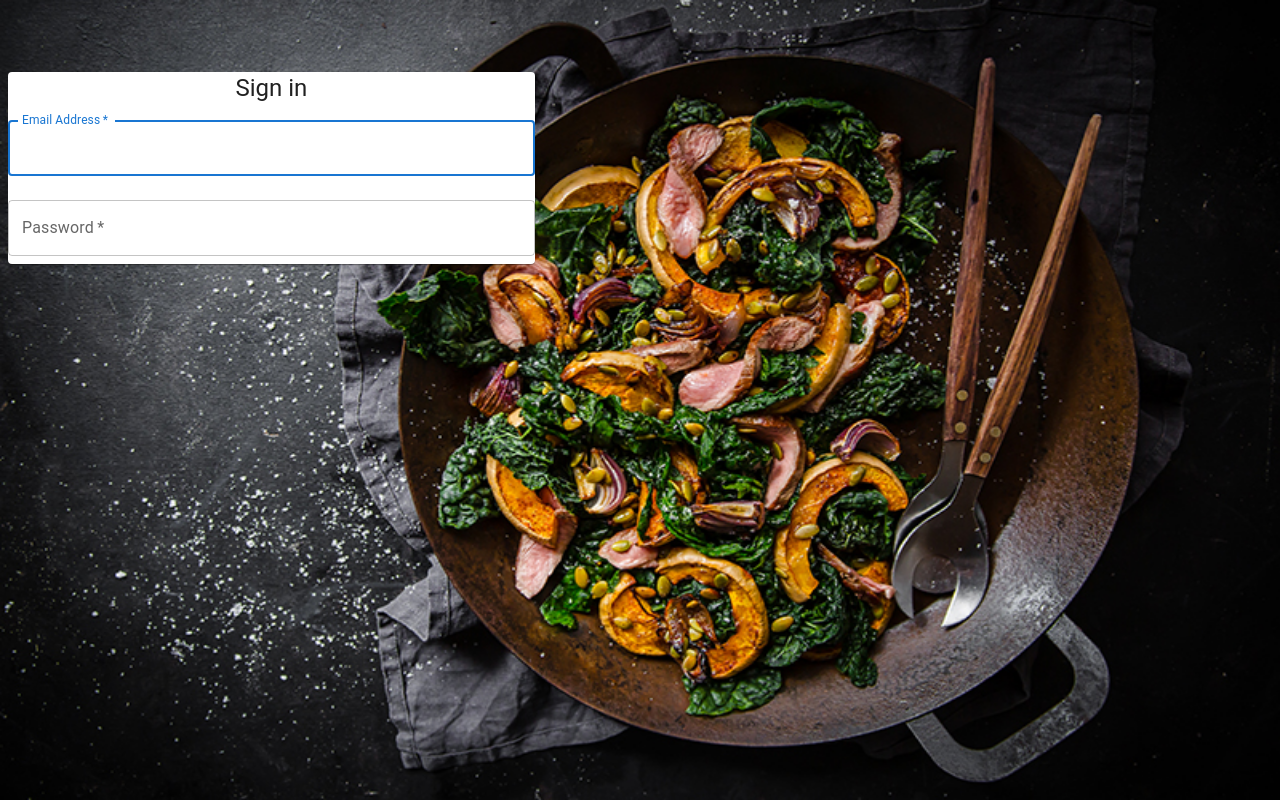
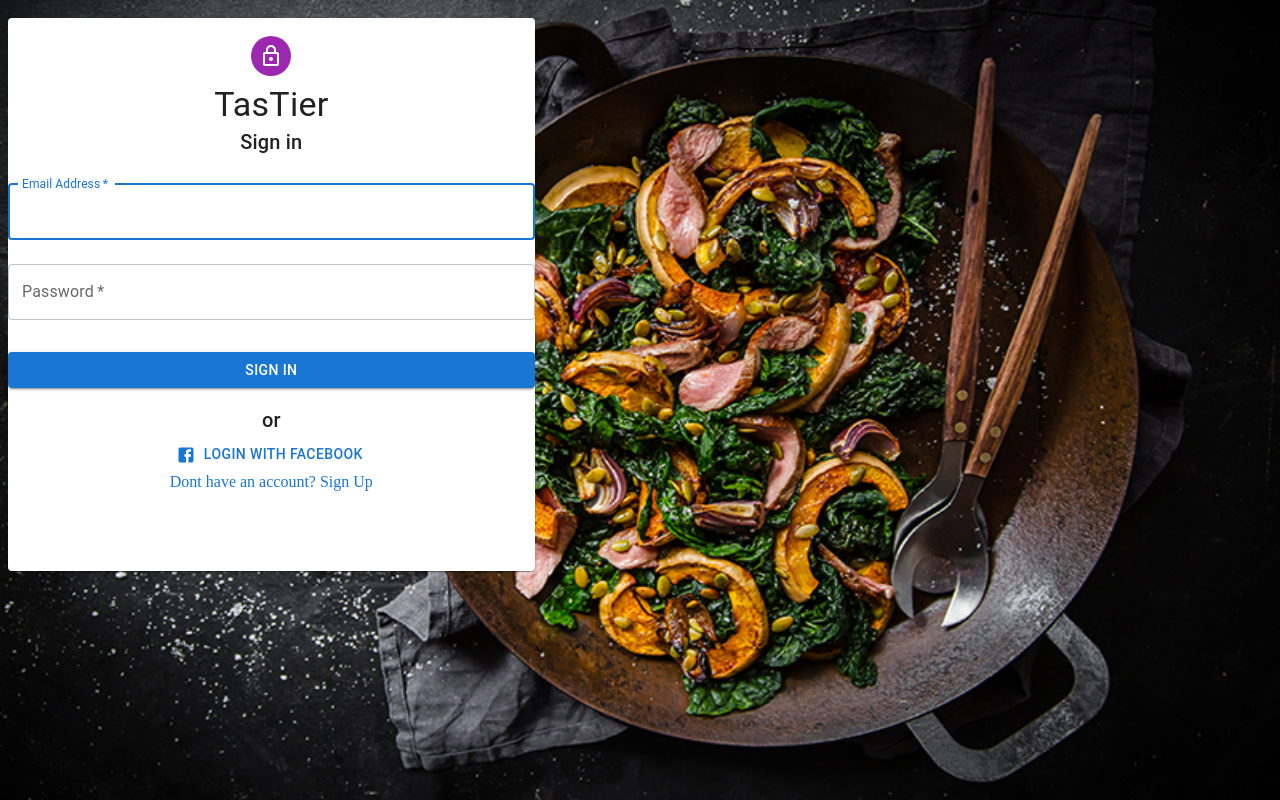
Before and after one commit to Deveneven/TasTier, a React (Create React App) app in the folder frontend/: page / in a window 1280 px wide. Built offline with nearby package versions, Linux system fonts and the light colour scheme.

Commit message:
Add buttons

```diff
--- a/frontend/package.json
+++ b/frontend/package.json
@@ -5,6 +5,7 @@
   "dependencies": {
     "@emotion/react": "^11.8.2",
     "@emotion/styled": "^11.8.1",
+    "@material-ui/icons": "^4.11.3",
     "@mui/material": "^5.5.3",
     "@testing-library/jest-dom": "^5.16.3",
     "@testing-library/react": "^12.1.4",
--- a/frontend/src/Screen/SignInScreen.scss
+++ b/frontend/src/Screen/SignInScreen.scss
@@ -3,4 +3,5 @@ body{
     background-repeat: no-repeat;
     background-attachment: fixed;
     background-size: 100% 100%;
+    background-blend-mode: darken;
 }
--- a/frontend/src/Screen/SignInScreen.tsx
+++ b/frontend/src/Screen/SignInScreen.tsx
@@ -1,8 +1,9 @@
 import React from 'react';
 import './SignInScreen.scss';
 import Grid from '@mui/material/Grid';
-import {Card, TextField} from '@mui/material';
+import {Avatar, Box, Button, Card, Link, TextField} from '@mui/material';
 import Typography from '@mui/material/Typography';
+import {Facebook, LockOutlined} from '@material-ui/icons';
 
 function SignInScreen() {
   return (
@@ -10,15 +11,28 @@ function SignInScreen() {
       <Grid item md={5} xs={12}>
         <Card
           sx={{
-            marginTop: 8,
+            marginTop: '10px',
+            paddingTop: '10px',
+            paddingBottom: 10,
             display: 'flex',
             flexDirection: 'column',
             alignItems: 'center',
           }}
         >
-          <Typography component="h1" variant="h5">
+          <Avatar sx={{m: 1, bgcolor: 'secondary.main'}}>
+            <LockOutlined />
+          </Avatar>
+          <Typography component="h1" variant="h4">
+            TasTier
+          </Typography>
+          <Typography component="h1" variant="h6">
             Sign in
           </Typography>
+          <Box
+            sx={{
+              marginTop: '10px',
+            }}
+          >
             <TextField
               margin="normal"
               required
@@ -39,6 +53,26 @@ function SignInScreen() {
               id="password"
               autoComplete="current-password"
             />
+            <Button
+              type="submit"
+              fullWidth
+              variant="contained"
+              sx={{mt: 3, mb: 2}}
+            >
+              Sign In
+            </Button>
+          </Box>
+          <Typography component="h1" variant="h6">
+            or
+          </Typography>
+          <Button variant="text" startIcon={<Facebook />}>
+            Login with Facebook
+          </Button>
+          <Link href="#"
+            underline='none'
+          >
+            {'Dont have an account? Sign Up'}
+          </Link>
         </Card>
       </Grid>
       <Grid item md={7} xs={0}></Grid>
```
Also changed, not shown: frontend/src/Shared/Card/Card.scss (deleted, +0 -12 lines), frontend/src/Shared/Card/Card.tsx (deleted, +0 -12 lines), 1 other file (tests, documents, lock files or other folders). Lines whose indentation alone changed are shown as unchanged.
